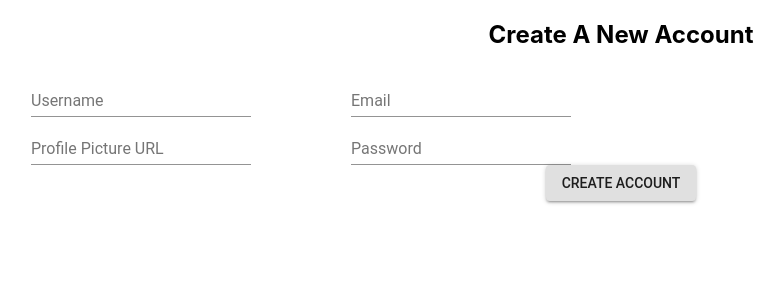
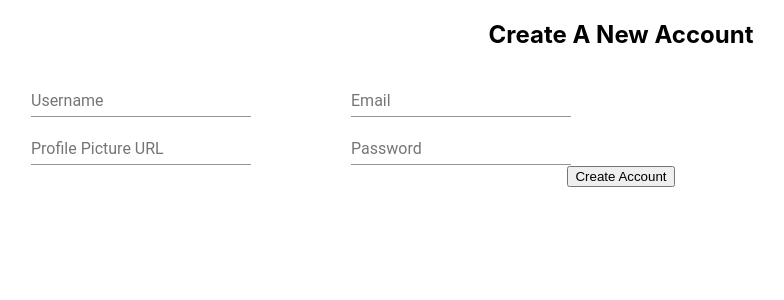
Before and after one commit to jessanderson222/budget-simple-frontend, a React (Create React App) app: page /create in a window 1280 px wide. Shown: the top 300 px of the page, without its empty margins (19-803 px from the left). Built offline with nearby package versions, Linux system fonts and the light colour scheme.

Commit message:
handleSubmit is properly set up for the create account and sign in forms

```diff
--- a/src/components/CreateAccountForm.js
+++ b/src/components/CreateAccountForm.js
@@ -17,12 +17,20 @@ class CreateAccountForm extends Component {
     });
   };
 
+  handleSubmit = e => {
+    e.preventDefault();
+    console.log("submit");
+  };
+
   render() {
     console.log(this.state);
     return (
       <div>
         <h2>Create A New Account</h2>
-        <form onChange={this.handleChange} className="create-account-form">
+        <form
+          onSubmit={e => this.handleSubmit(e)}
+          className="create-account-form"
+        >
           <Grid container className="create-account-grid">
             <Grid item xs={3}>
               <TextField
@@ -30,6 +38,7 @@ class CreateAccountForm extends Component {
                 className="sign-in-field"
                 placeholder="Username"
                 name="username"
+                onChange={this.handleChange}
               />
             </Grid>
             <Grid item xs={3}>
@@ -38,6 +47,7 @@ class CreateAccountForm extends Component {
                 className="sign-in-field"
                 placeholder="Email"
                 name="email"
+                onChange={this.handleChange}
               />
             </Grid>
           </Grid>
@@ -48,6 +58,7 @@ class CreateAccountForm extends Component {
                 className="sign-in-field"
                 placeholder="URL"
                 name="img_url"
+                onChange={this.handleChange}
               />
             </Grid>
             <Grid item xs={3}>
@@ -56,12 +67,14 @@ class CreateAccountForm extends Component {
                 className="sign-in-field"
                 placeholder="Password"
                 name="password"
+                onChange={this.handleChange}
               />
             </Grid>
           </Grid>
-          <Button variant="contained" className="sign-in-button">
+          {/* <Button variant="contained" className="sign-in-button">
             Create Account
-          </Button>
+          </Button> */}
+          <button className="sign-in-button">Create Account</button>
         </form>
       </div>
     );
--- a/src/components/SignInForm.js
+++ b/src/components/SignInForm.js
@@ -14,17 +14,23 @@ class SignInForm extends Component {
     });
   };
 
+  handleSubmit = e => {
+    e.preventDefault();
+    console.log("submit");
+  };
+
   render() {
     console.log(this.state);
     return (
       <div>
         <h2>Sign In</h2>
-        <form onChange={this.handleChange}>
+        <form onSubmit={e => this.handleSubmit(e)}>
           <TextField
             label="Email"
             className="sign-in-field"
             placeholder="Email"
             name="email"
+            onChange={this.handleChange}
           />
           <br />
           <TextField
@@ -32,12 +38,14 @@ class SignInForm extends Component {
             className="sign-in-field"
             placeholder="Password"
             name="password"
+            onChange={this.handleChange}
           />
           <br />
           <br />
-          <Button variant="contained" className="sign-in-button">
+          <button className="sign-in-button">Sign up</button>
+          {/* <Button variant="contained" className="sign-in-button">
             Sign In
-          </Button>
+          </Button> */}
         </form>
       </div>
     );
```
